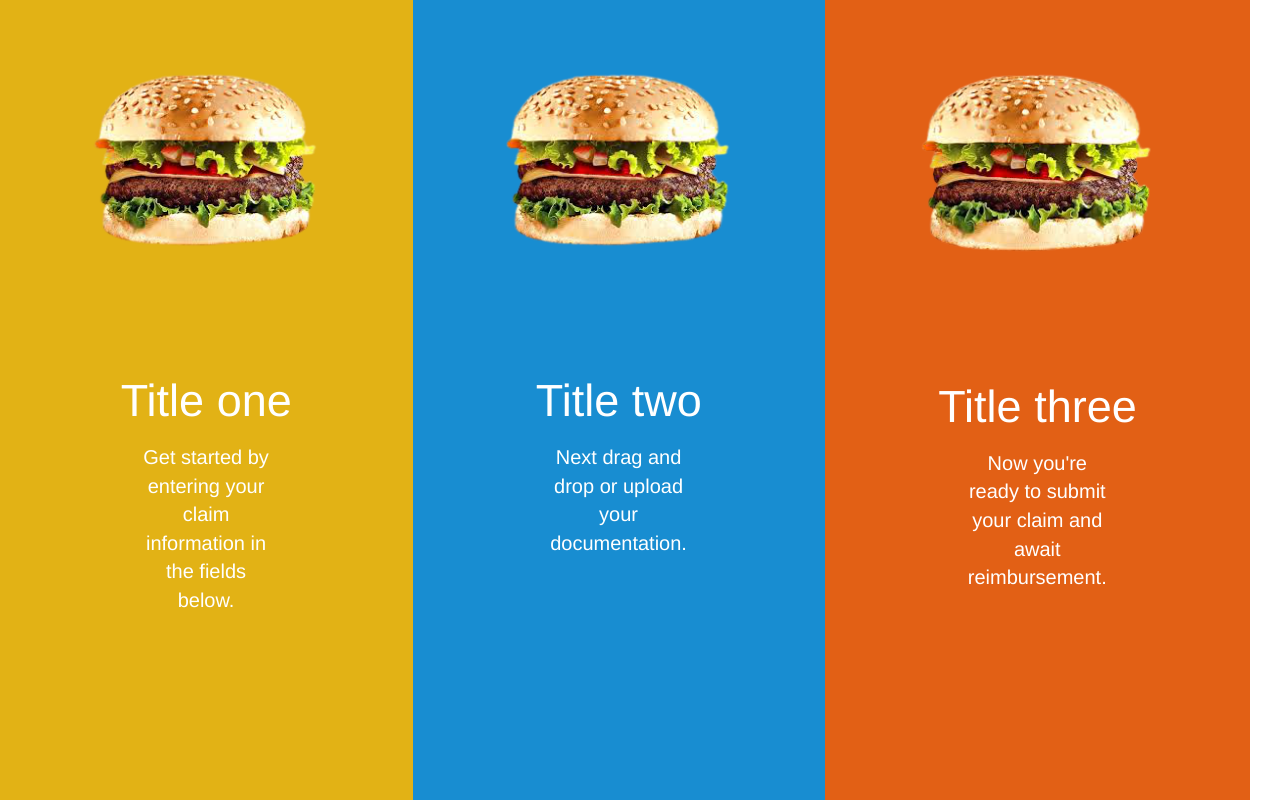
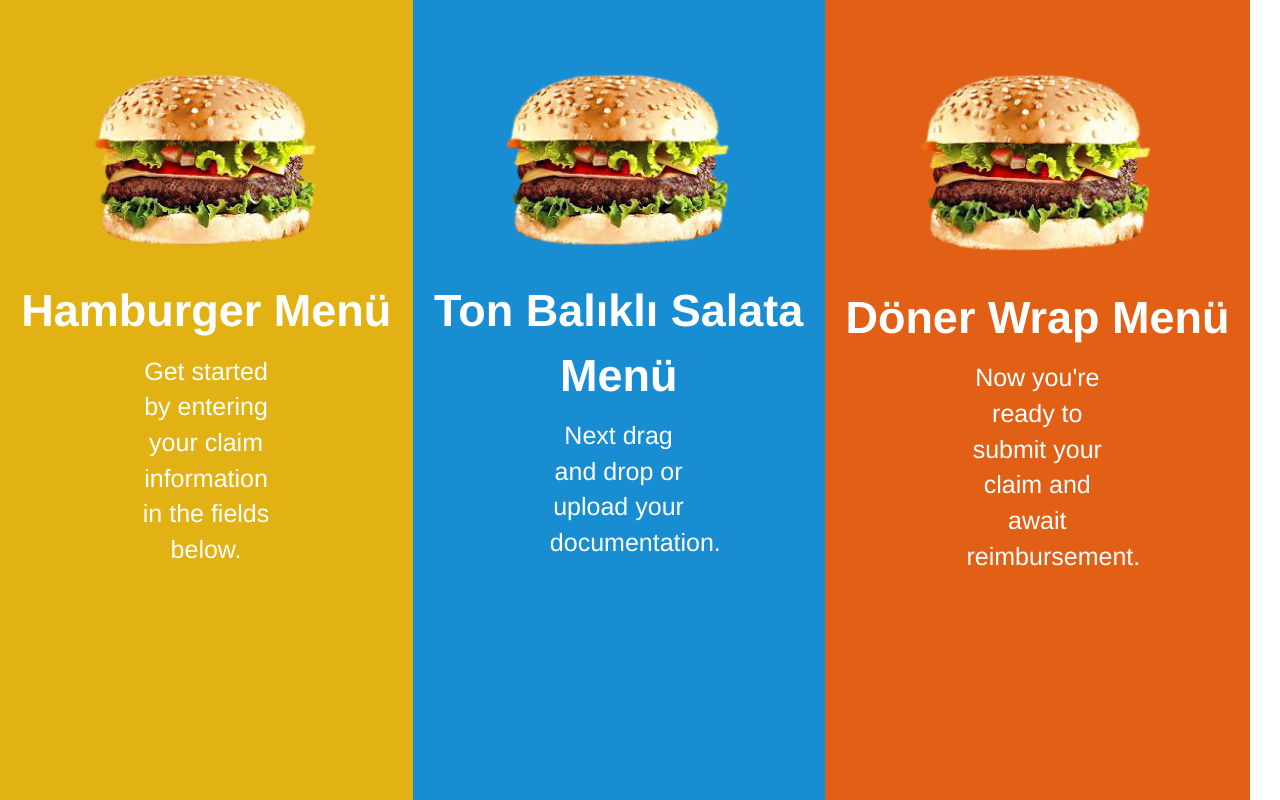
Before and after one commit to oyukruk/SampleWidgets, a plain HTML site: page menu_widget/index.html in a window 1280 px wide. Drawn offline with nearby package versions, Linux system fonts and the light colour scheme.

Commit message:
css html

```diff
--- a/menu_widget/index.html
+++ b/menu_widget/index.html
@@ -14,7 +14,7 @@
       <div class="claimSteps" id="stepOne"  style="background-color: rgb(226, 178, 21)" >
         <div class="space-one" ></div>
         <img src="assets/burger.png" class="picture" alt="burger" />
-        <p class="claimStepTitle">Title one</p>
+        <p class="claimStepTitle">Hamburger Menü</p>
         <p class="claimStepText">Get started by entering your claim information in the fields below.</p>
       </div>
     </div>
@@ -22,7 +22,7 @@
       <div class="claimSteps" id="stepTwo" style="background-color: rgb(24, 141, 209)" >
         <div class="space-one" ></div>
         <img src="assets/burger.png" class="picture" alt="burger" />
-        <p class="claimStepTitle">Title two</p>
+        <p class="claimStepTitle">Ton Balıklı Salata Menü</p>
         <p class="claimStepText">Next drag and drop or upload your documentation.</p>
       </div>
     </div>
@@ -30,7 +30,7 @@
       <div class="claimSteps" id="stepThree" style="background-color: rgb(226, 96, 21)" >
         <div class="space-one" ></div>
         <img src="assets/burger.png" class="picture" alt="burger" />
-        <p class="claimStepTitle">Title three</p>
+        <p class="claimStepTitle">Döner Wrap Menü</p>
         <p class="claimStepText">Now you're ready to submit your claim and await reimbursement.</p>
       </div>
     </div>
--- a/menu_widget/styles.css
+++ b/menu_widget/styles.css
@@ -38,13 +38,14 @@
   .claimStepTitle {
     color: #ffffff;
     font-size: 45px;
-    margin-top: 110px;
+    margin-top: 5%;
+    font-weight:bold;
   }
   .claimStepText {
     text-align: center;
     margin-left: 33.3%;
     width: 33.3%;
-    font-size: 20px;
+    font-size: 25px;
   }
   @media (min-width: 1200px) {
 
```
